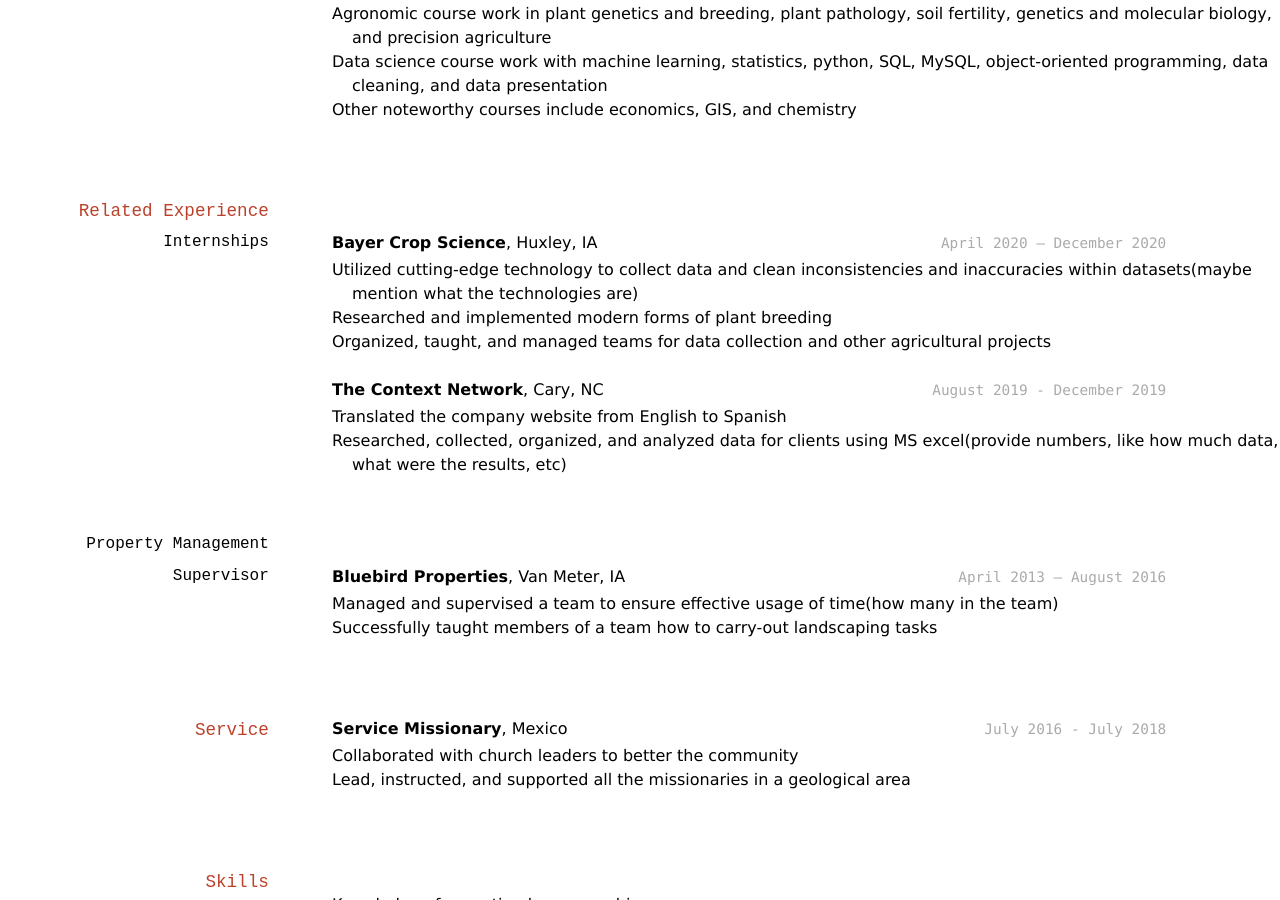
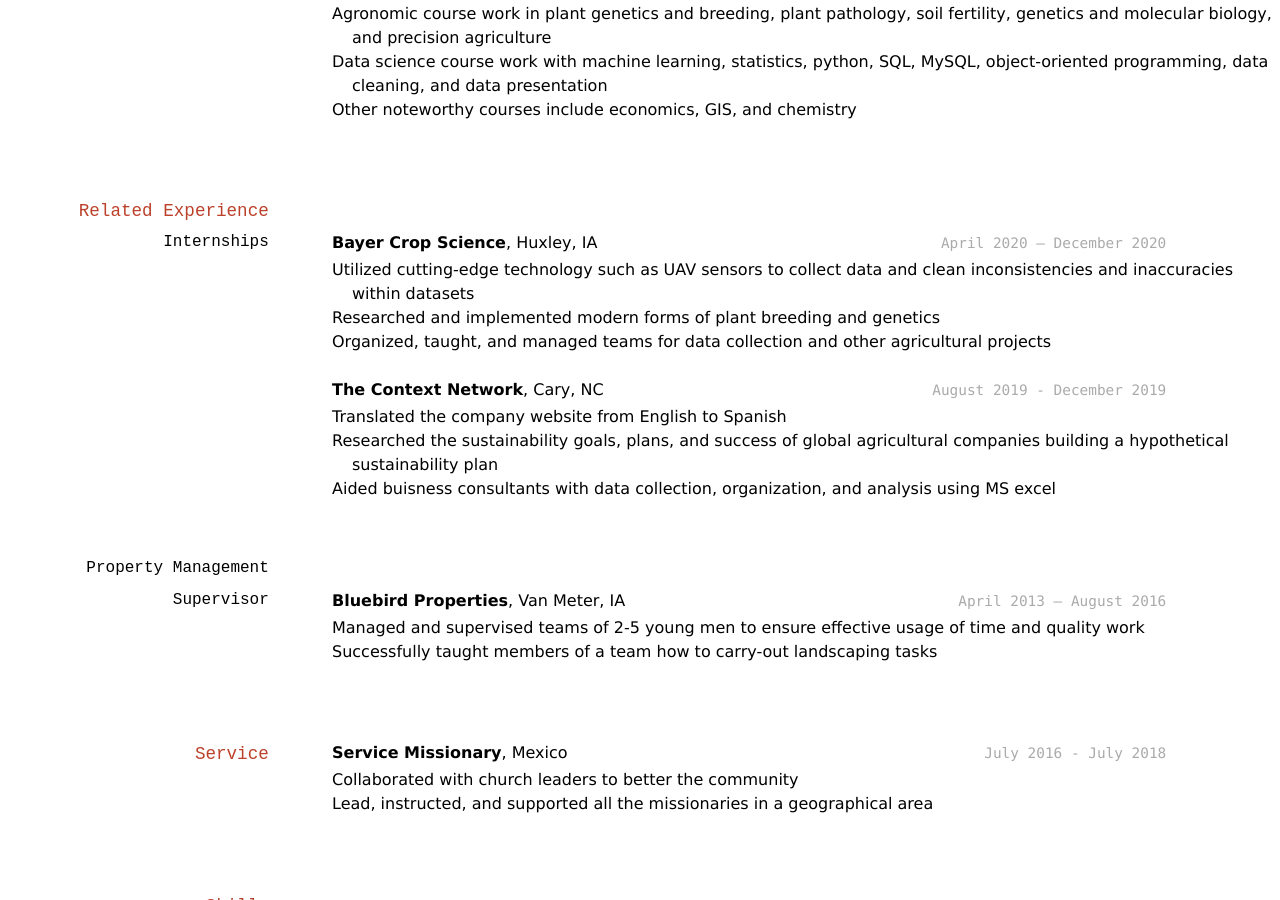
Before and after one commit to ty-thomas/Thomas_Resume, a Jekyll site: the page built from docs/index.md, in a window 1280 px wide and 900 px high, scrolled down 486 px. Built offline with Jekyll 4.4.1, drawn with Linux system fonts in a browser that asks for light colours.

Commit message:
Update index.md

```diff
--- a/docs/index.md
+++ b/docs/index.md
@@ -35,22 +35,23 @@ __Brigham Young University - Idaho__, Rexburg, ID
 `April 2020 – December 2020`
 __Bayer Crop Science__, Huxley, IA
 
-- Utilized cutting-edge technology to collect data and clean inconsistencies and inaccuracies within datasets(maybe mention what the technologies are)
-- Researched and implemented modern forms of plant breeding
+- Utilized cutting-edge technology such as UAV sensors to collect data and clean inconsistencies and inaccuracies within datasets
+- Researched and implemented modern forms of plant breeding and genetics
 - Organized, taught, and managed teams for data collection and other agricultural projects
 
 `August 2019 - December 2019`
 __The Context Network__, Cary, NC
 
 - Translated the company website from English to Spanish
-- Researched, collected, organized, and analyzed data for clients using MS excel(provide numbers, like how much data, what were the results, etc)
+- Researched the sustainability goals, plans, and success of global agricultural companies building a hypothetical sustainability plan
+- Aided buisness consultants with data collection, organization, and analysis using MS excel
 
 ### Property Management Supervisor
 
 `April 2013 – August 2016`
 __Bluebird Properties__, Van Meter, IA
 
-- Managed and supervised a team to ensure effective usage of time(how many in the team)
+- Managed and supervised teams of 2-5 young men to ensure effective usage of time and quality work
 - Successfully taught members of a team how to carry-out landscaping tasks
 
 ## Service
@@ -58,7 +59,7 @@ __Bluebird Properties__, Van Meter, IA
 `July 2016 - July 2018`
 __Service Missionary__, Mexico
 - Collaborated with church leaders to better the community
-- Lead, instructed, and supported all the missionaries in a geological area
+- Lead, instructed, and supported all the missionaries in a geographical area
 
 ## Skills
 
```
